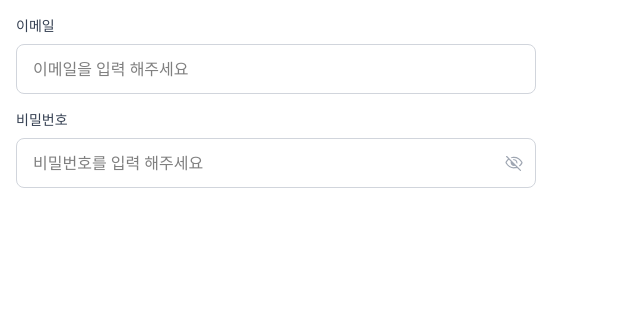
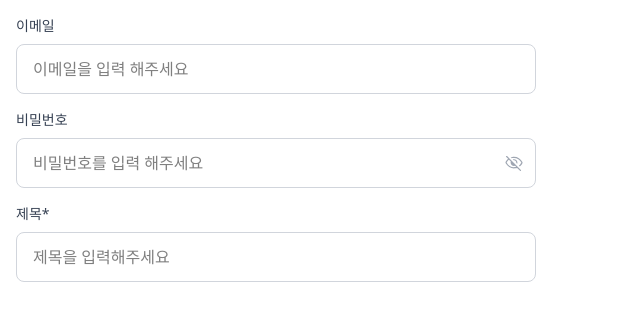
Before and after one commit to FE-3-2team/team2taskify, a Next.js app: page /inputTest in a window 1280 px wide. Shown: the top 320 px of the page, without its empty margins (0-640 px from the left). Built offline with nearby package versions, Linux system fonts and the light colour scheme.

Commit message:
[Feat] Title 컴포넌트 추가

```diff
--- /dev/null
+++ b/src/components/common/Input/TitleInput.tsx
@@ -0,0 +1,56 @@
+import { useState } from "react";
+
+const titleInputStyle: React.CSSProperties = {
+  width: "520px",
+  height: "50px",
+  borderRadius: "8px",
+  borderWidth: "1px",
+  borderStyle: "solid",
+  paddingTop: "15px",
+  paddingRight: "16px",
+  paddingBottom: "15px",
+  paddingLeft: "16px",
+};
+
+const TitleInput: React.FC = () => {
+  const [title, setTitle] = useState<string>("");
+  const [error, setError] = useState<string>("");
+
+  const handleChange = (e: React.ChangeEvent<HTMLInputElement>) => {
+    const value = e.target.value;
+    setTitle(value);
+
+    // 텍스트가 입력되기 시작하면 길이가 2자 미만 또는 12자 초과인 경우 오류 메시지 표시
+    if (value && (value.length < 2 || value.length > 12)) {
+      setError("2 ~12자 의 제목을 지어주세요");
+    } else {
+      setError("");
+    }
+  };
+
+  return (
+    <div className="mb-4">
+      <label
+        htmlFor="title-input"
+        className="block mb-2 text-sm font-medium text-gray-700"
+      >
+        제목*
+      </label>
+      <input
+        id="title-input"
+        type="text"
+        placeholder="제목을 입력해주세요"
+        value={title}
+        onChange={handleChange}
+        style={titleInputStyle}
+        maxLength={12} // 13자 미만, 즉 최대 12자까지만 입력 가능
+        className={`border rounded focus:outline-none ${
+          error ? "border-red-500" : "border-gray-300"
+        }`}
+      />
+      {error && <p className="text-red-500 mt-2 text-sm">{error}</p>}
+    </div>
+  );
+};
+
+export default TitleInput;
--- a/src/pages/inputTest.tsx
+++ b/src/pages/inputTest.tsx
@@ -1,10 +1,12 @@
 import EmailInput from "../components/common/Input/EmailInput";
 import PasswordInput from "@/components/common/Input/PasswordInput";
+import TitleInput from "@/components/common/Input/TitleInput";
 export default function TestPage() {
   return (
     <div className="container mx-auto p-4">
       <EmailInput />
       <PasswordInput />
+      <TitleInput />
     </div>
   );
 }
```
